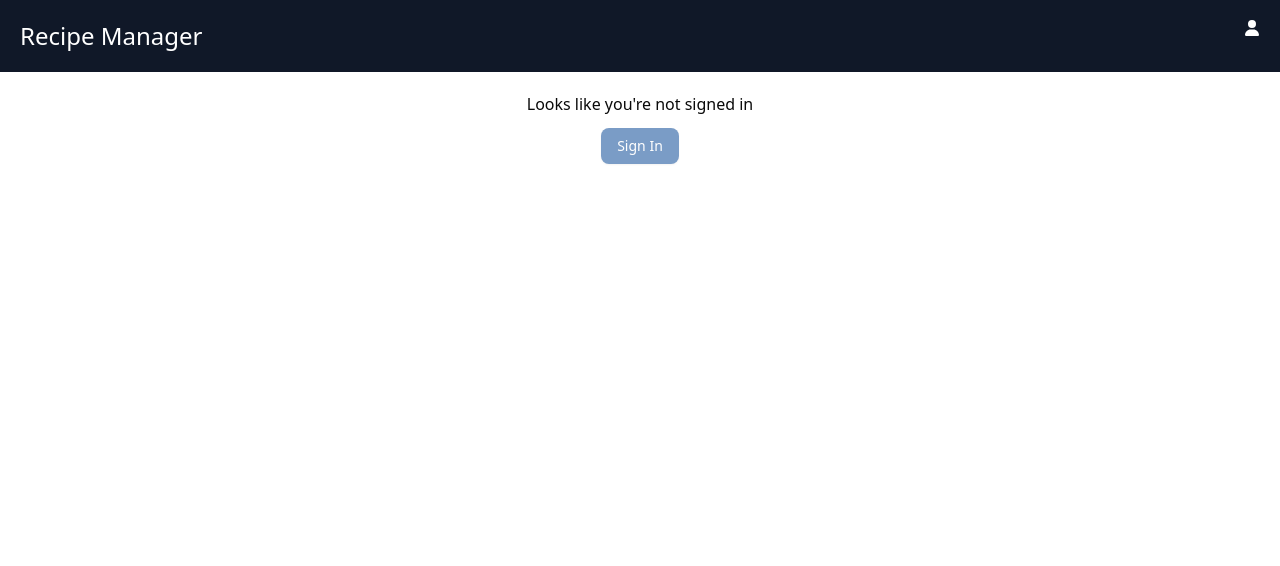
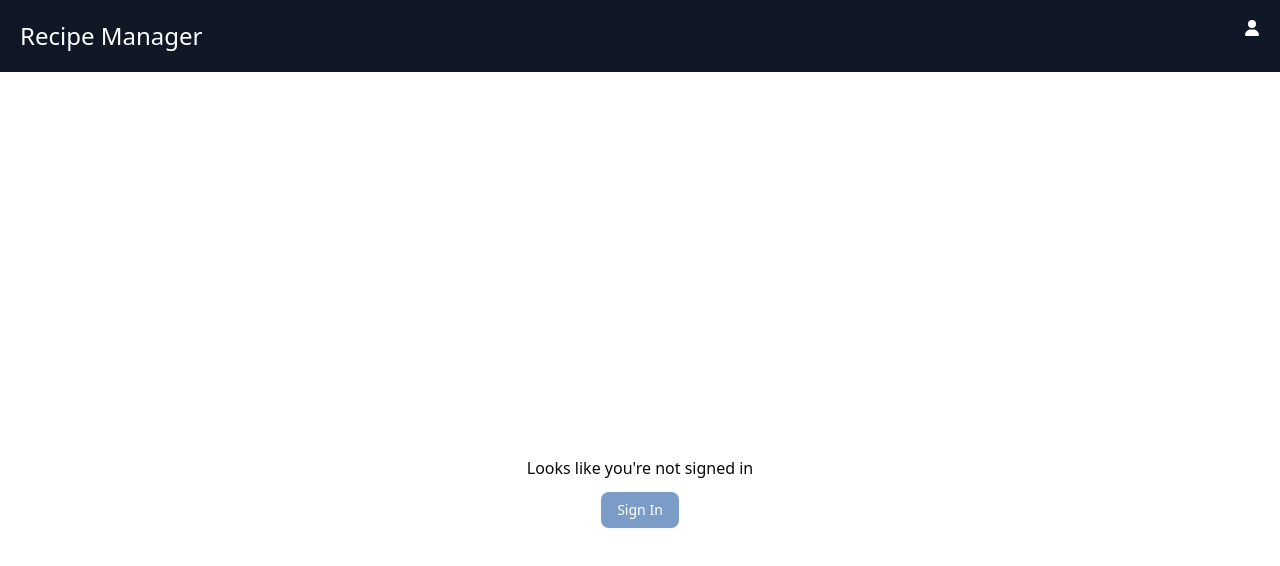
Before and after one commit to KeanaDelmotte/recipeManager, a Next.js app: page / in a window 1280 px wide. Shown: the top 566 px of the page. Built offline with nearby package versions, Linux system fonts and the light colour scheme; no server answers; the database is empty.

Commit message:
Fixed page height too small for empty views

```diff
--- a/src/app/page.tsx
+++ b/src/app/page.tsx
@@ -21,7 +21,7 @@
 			<div className={cn("!gap-0", styles.page)}>
 				<main className={cn(styles.main, "w-full")}>
 					{!user && (
-						<div className="flex flex-col gap-3 items-center">
+						<div className="flex flex-col gap-3 items-center h-dvh justify-center">
 							<p>{"Looks like you're not signed in"}</p>
 							<Button asChild>
 								<Link href="/api/auth/signin">Sign In</Link>
```
